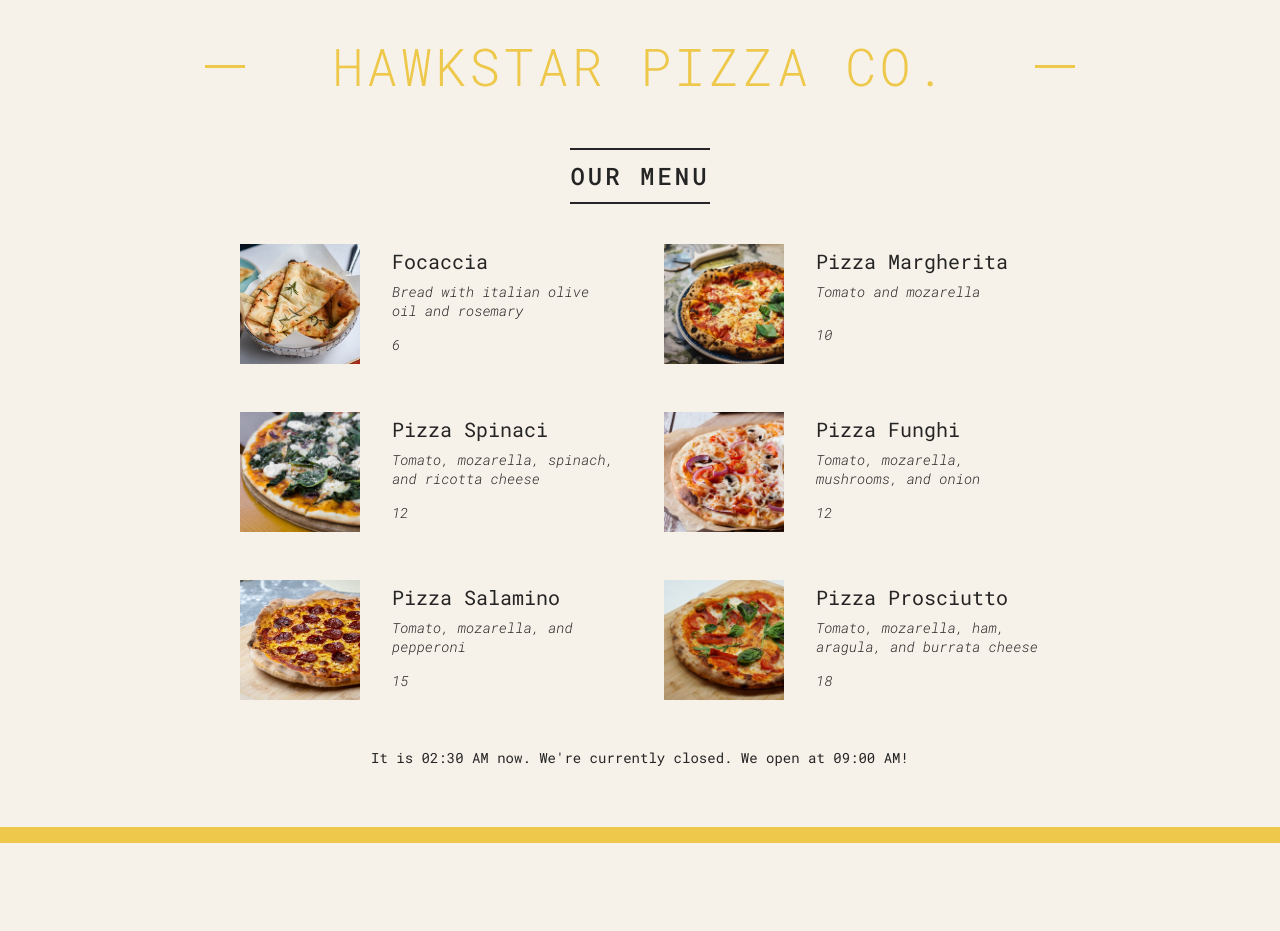
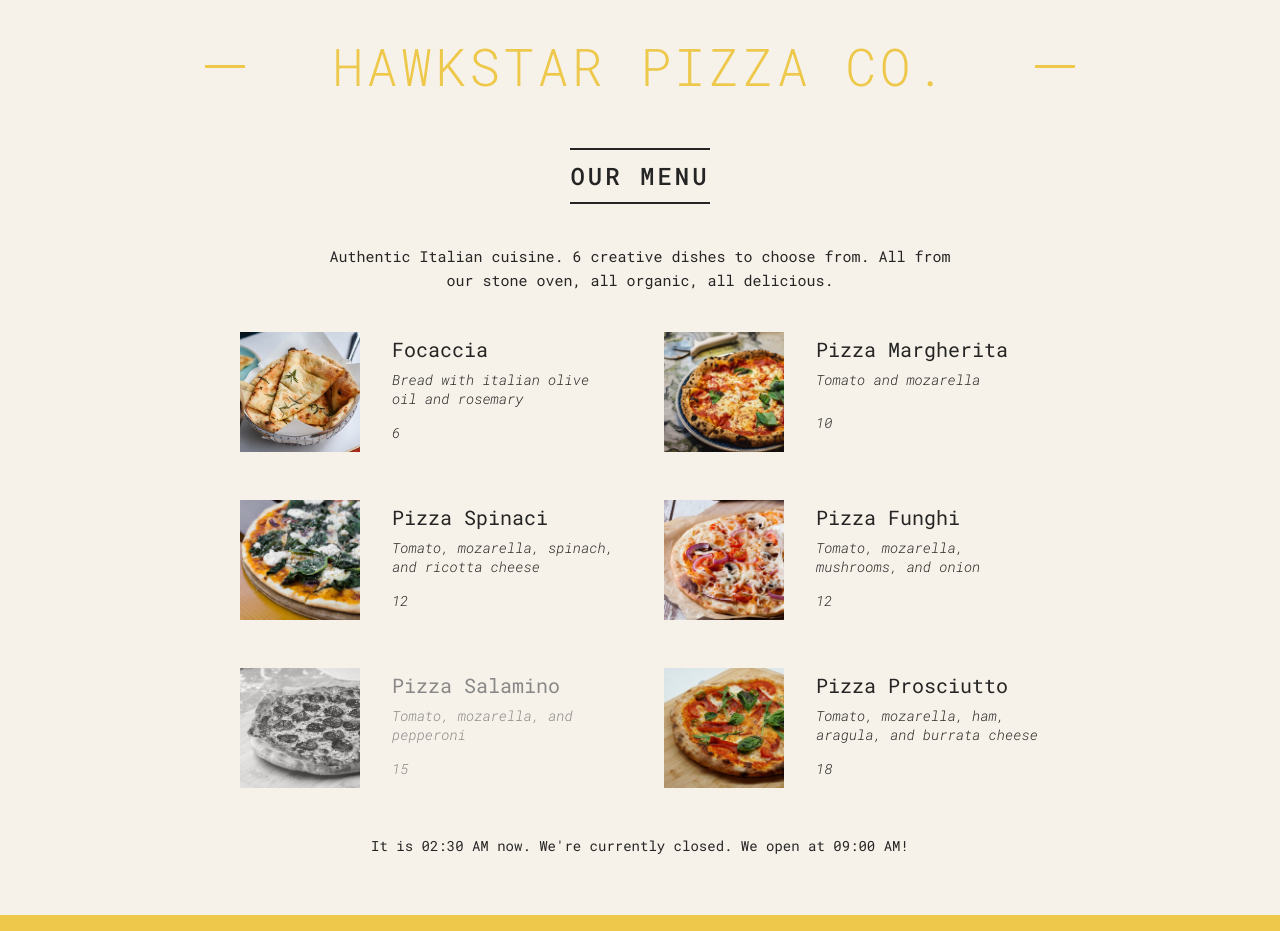
Before and after one commit to Shahbaaz92/Pizza-App, a React (Vite) app: page / in a window 1280 px wide. Before the commit the page ends 843 px from the top, so only its background shows below. Built offline with nearby package versions, Linux system fonts and the light colour scheme.

Commit message:
Update app

```diff
--- a/src/components/Menu.jsx
+++ b/src/components/Menu.jsx
@@ -4,6 +4,10 @@ function Menu() {
   return (
     <main className="menu">
       <h2>Our Menu</h2>
+      <p>
+        Authentic Italian cuisine. 6 creative dishes to choose from. All from
+        our stone oven, all organic, all delicious.{" "}
+      </p>
       <ul className="pizzas">
         {pizzaData.map((pizza) => (
           <Pizza
@@ -12,6 +16,7 @@ function Menu() {
             ingredients={pizza.ingredients}
             photoName={pizza.photoName}
             price={pizza.price}
+            soldOut={pizza.soldOut}
           />
         ))}
       </ul>
--- a/src/components/Pizza.jsx
+++ b/src/components/Pizza.jsx
@@ -1,8 +1,8 @@
 // import { pizzaData } from "../data";
 
-function Pizza({ name, ingredients, price, photoName }) {
+function Pizza({ name, ingredients, price, photoName, soldOut }) {
   return (
-    <li className="pizza" key={name}>
+    <li className={soldOut ? "pizza sold-out" : "pizza"} key={name}>
       <img src={photoName} alt={name} />
       <div>
         <h3>{name}</h3>
```
